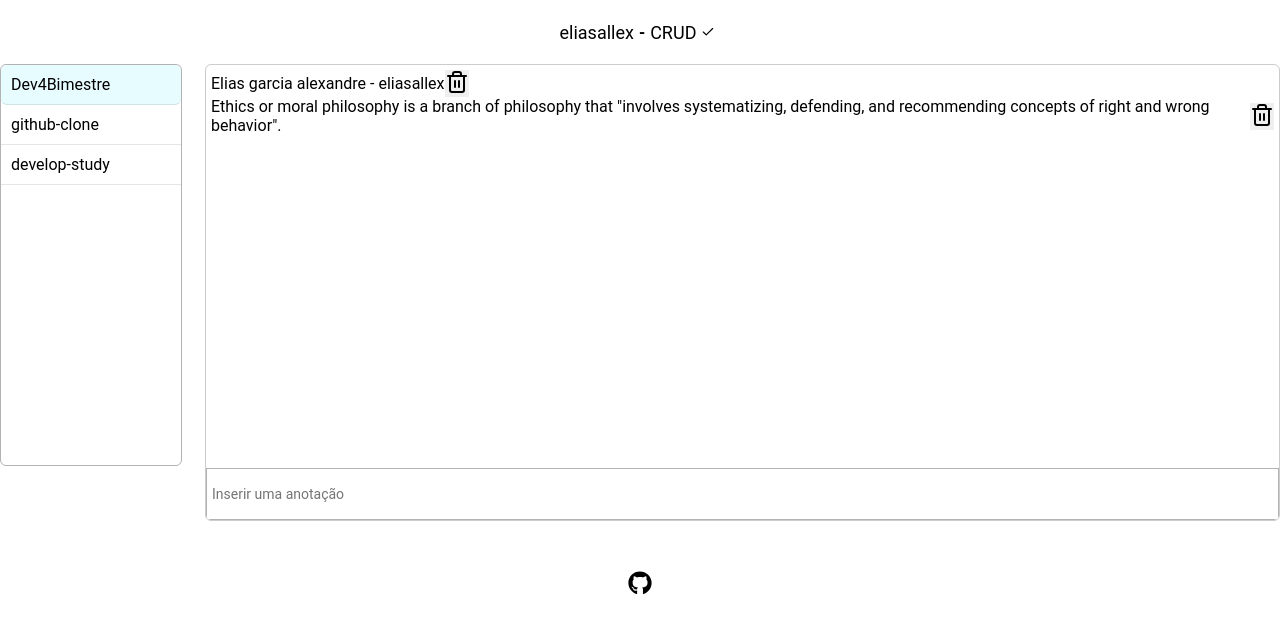
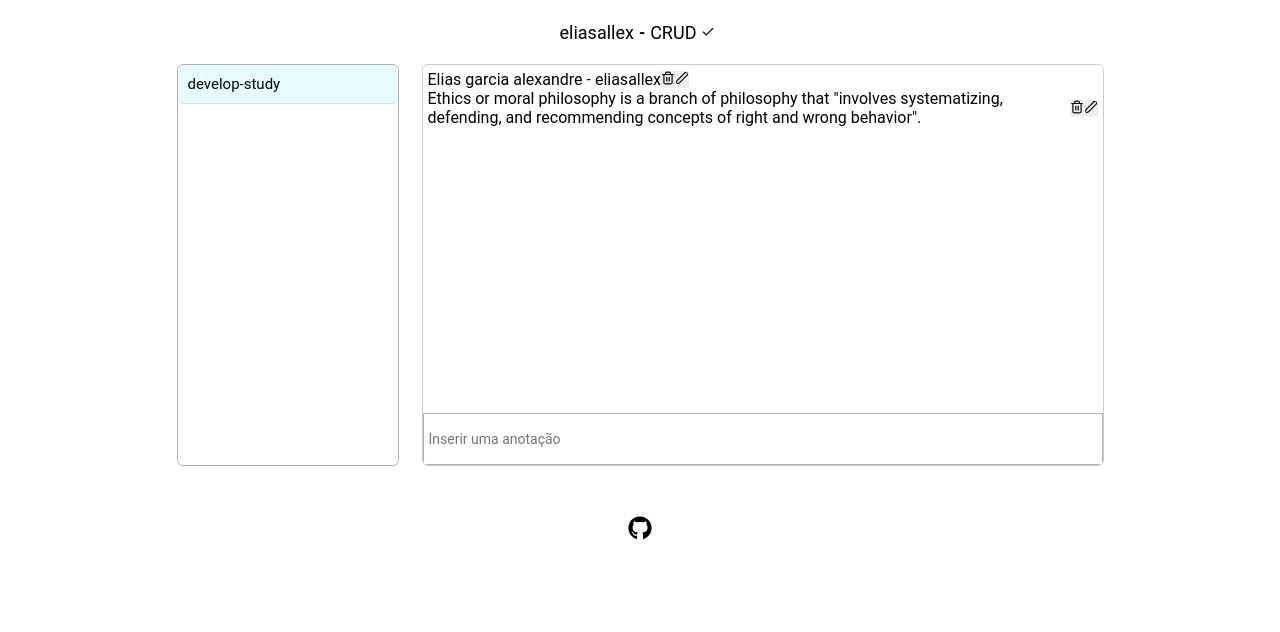
Before and after one commit to UNASP-TI/develop_study, a React (Create React App) app in the folder web/: page / in a window 1280 px wide. Shown: the top 632 px of the page. Built offline with nearby package versions, Linux system fonts and the light colour scheme; the HTML template or start-up script is replaced by a standard one.

Commit message:
feat: Update

```diff
--- a/web/src/components/Notes/index.js
+++ b/web/src/components/Notes/index.js
@@ -1,9 +1,13 @@
 import React, { useState } from 'react';
 // STATICs
-import { Container, ButtonDelete } from './styles';
+import { Container, DeleteIcon, UpdateIcon } from './styles';
 
 const Notes = () => {
   const [noteValue, setNoteValue] = useState('')
+  const [isUpdate, setIsUpdate] = useState({
+    note: null,
+    state: false,
+  })
   const [data, setData] = useState([
     {
       id: 1,
@@ -15,22 +19,46 @@ const Notes = () => {
     }
   ])
 
-  function createNoteNode(id, value) {
+  function createNoteNode(id, value, update = false) {
+    if(update) {
+      const updatedData = data.map(element => {
+        if(element.id === id) {
+          element.value = value
+          return element
+        }
+        return element
+      })
+
+      setData(updatedData)
+      setIsUpdate({ note: null, state: false})
+      setNoteValue('')
+      return
+    }
+
     setData([...data, {
       id,
       value
     }])
   }
-  function createNote(event) {
+  function submitNote(event) {
     event.preventDefault()
 
     if(!noteValue) return;
+    if(isUpdate.state) {
+      createNoteNode(isUpdate.note, noteValue, true)
+      return
+    }
     createNoteNode(Math.random(), noteValue)
     setNoteValue("")
   }
   function deleteNote(id) {
     const newData = data.filter(element => element.id !== id)
     setData(newData)
+  }
+  function updateNote(id, value) {
+    setNoteValue(value)
+    setIsUpdate({ note: id, state: true })
+    // createNoteNode(id, value, true)
   }
 
   return (
@@ -41,13 +69,16 @@ const Notes = () => {
             {note.value}
 
             <button type="button" onClick={() => deleteNote(note.id)}>
-              <ButtonDelete />
+              <DeleteIcon />
+            </button>
+            <button type="button" onClick={() => updateNote(note.id, note.value)}>
+              <UpdateIcon />
             </button>
           </span>
         ))}
       </div>
 
-      <form action="#" onSubmit={createNote}>
+      <form action="#" onSubmit={submitNote}>
         <input
           type="text"
           placeholder="Inserir uma anotação"
--- a/web/src/components/Notes/styles.js
+++ b/web/src/components/Notes/styles.js
@@ -1,5 +1,22 @@
-import styled from 'styled-components';
-import { FiTrash2 } from 'react-icons/fi'
+import styled, { css } from 'styled-components';
+import { FiTrash2, FiEdit2 } from 'react-icons/fi'
+
+const CSSIcon = css`
+  width: 14px;
+  height: 14px;
+  flex-shrink: 0;
+
+  cursor: pointer;
+  fill: transparent;
+  border-radius: 6px;
+
+  transition: all 0.2s ease-in-out;
+
+  &:hover {
+    width: 24px;
+    height: 24px;
+  }
+`;
 
 export const Container = styled.main`
   border: 1px solid rgba(0,0,0, .2);
@@ -7,7 +24,9 @@ export const Container = styled.main`
   position: relative;
 
   padding: 5px;
-  height: 400px;
+  /* height: 350px; */
+  min-width: 500px;
+  max-width: 670px;
   padding-bottom: 50px;
 
   overflow: hidden;
@@ -18,7 +37,7 @@ export const Container = styled.main`
 
     span.note-element {
       display: flex;
-      /* justify-content: center; */
+      font-size: 16px;
       align-items: center;
 
       &:hover {
@@ -44,14 +63,18 @@ export const Container = styled.main`
   }
 `;
 
-export const ButtonDelete = styled(FiTrash2)`
-  width: 24px;
-  height: 24px;
-  flex-shrink: 0;
-
-  cursor: pointer;
+export const DeleteIcon = styled(FiTrash2)`
+  ${CSSIcon};
 
   &:hover {
     color: var(--notification);
   }
 `;
+
+export const UpdateIcon = styled(FiEdit2)`
+  ${CSSIcon};
+
+  &:hover {
+    color: var(--mention-detail);
+  }
+`;
--- a/web/src/pages/Auth/index.js
+++ b/web/src/pages/Auth/index.js
@@ -3,7 +3,7 @@ import React from 'react';
 // import { Container } from './styles';
 
 function Auth() {
-  return <div />;
+  return <h1>You are signed</h1>;
 }
 
 export default Auth;
--- a/web/src/pages/Auth/styles.js
+++ b/web/src/pages/Auth/styles.js
@@ -0,0 +1,5 @@
+import styled from 'styled-components';
+
+export const Container = styled.div`
+
+`;
--- a/web/src/pages/Home/index.js
+++ b/web/src/pages/Home/index.js
@@ -12,9 +12,7 @@ const Home = () => {
 
       <NavAside>
         <aside>
-          <li className="actived">Dev4Bimestre</li>
-          <li>github-clone</li>
-          <li>develop-study</li>
+          <li className="actived">develop-study</li>
         </aside>
 
         <Notes />
--- a/web/src/pages/Home/styles.js
+++ b/web/src/pages/Home/styles.js
@@ -19,8 +19,8 @@ export const  NavAside = styled.main`
   margin: 0 auto;
 
   > aside {
-    max-width: 250px;
-    min-width: 180px;
+    max-width: 280px;
+    min-width: 220px;
 
     border: 1px solid rgba(0,0,0, .3);
     border-radius: 6px;
@@ -31,6 +31,7 @@ export const  NavAside = styled.main`
       border-bottom: 0.1px solid rgba(0,0,0, .1);
       box-sizing: border-box;
       padding: 10px;
+      font-size: 15px;
 
       &.actived {
         background: var(--item);
```
